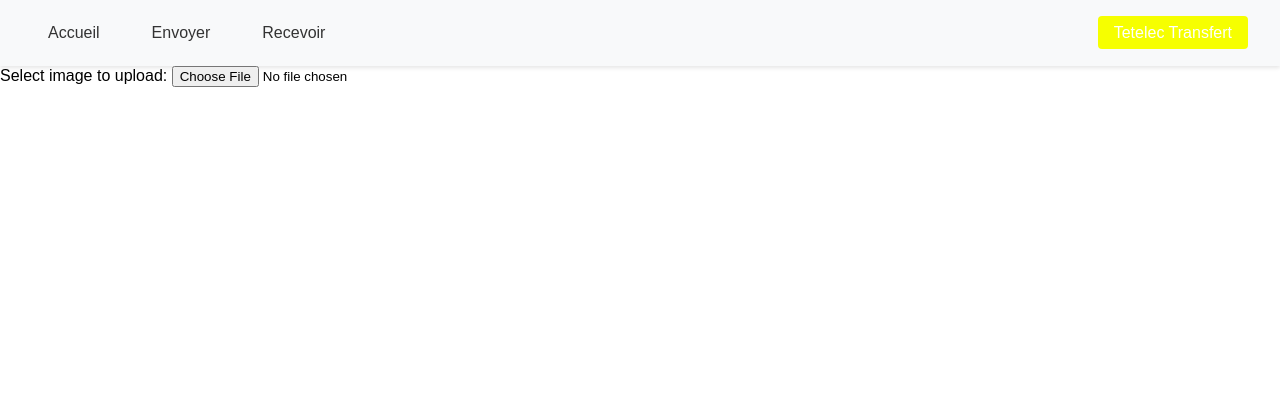
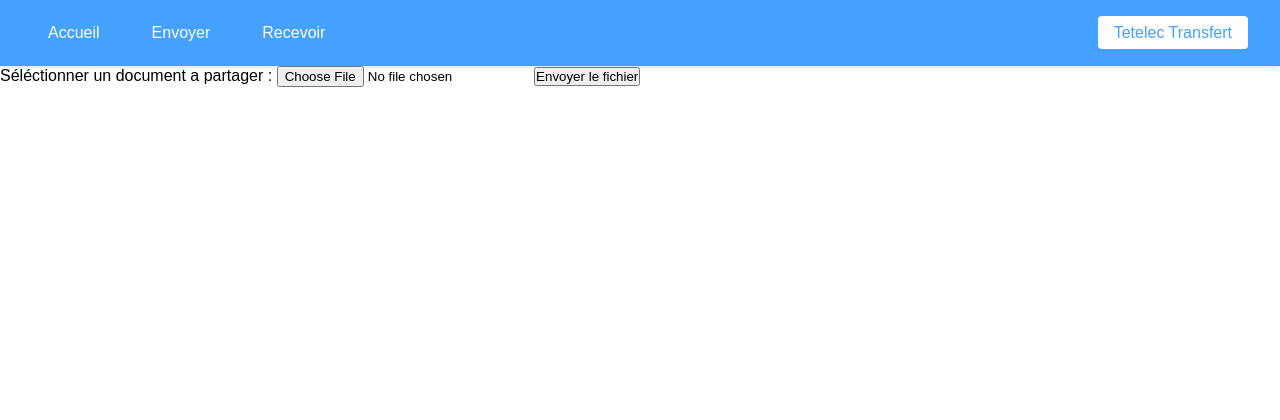
Before and after one commit to Povator/telelec-transfert, a PHP site: page /Transfert/send.php in a window 1280 px wide. Shown: the top 420 px of the page. Run offline with PHP 8.4, Linux system fonts and the light colour scheme.

Commit message:
Test site uploads

```diff
--- a/Present/footer.php
+++ b/Present/footer.php
@@ -1,11 +1,3 @@
-<!DOCTYPE html>
-<html lang="fr">
-<head>
-    <meta charset="UTF-8">
-    <meta name="viewport" content="width=device-width, initial-scale=1.0">
-    <title>Transfert Tetelec</title>
-    <link rel="stylesheet" href="style.css">
-</head><link rel="stylesheet" href="/style.css">
 <div class="footer-content">
     <p>&copy; 2025 - Valentin Doe</p>
     <p>Site réalisé par Valentin Doe</p>
--- a/Transfert/send.php
+++ b/Transfert/send.php
@@ -4,14 +4,15 @@
       <meta charset="UTF-8">
       <meta name="viewport" content="width=device-width, initial-scale=1.0">
       <title>Transfert Tetelec</title>
-      <link rel="stylesheet" href="../style.css">
+      <link rel="stylesheet" href="/style.css">
   </head>
   <body>
     <?php include '../Present/header.php'; ?>
     <main>
-      <form action="upload.php" method="post" enctype="multipart/form-data">
-        Select image to upload:
+      <form action="uploads.php" method="post" enctype="multipart/form-data">
+        Séléctionner un document a partager :
         <input type="file" name="fileToUpload" id="fileToUpload">
+        <input type="submit" value="Envoyer le fichier" name="submit">
       </form>
     </main>
 
--- a/index.php
+++ b/index.php
@@ -4,11 +4,13 @@
     <meta charset="UTF-8">
     <meta name="viewport" content="width=device-width, initial-scale=1.0">
     <title>Transfert Tetelec</title>
-    <link rel="stylesheet" href="style.css">
+    <link rel="stylesheet" href="/style.css">
+    <script src="/script.js"></script>
 </head>
 <body>
     <?php include './Present/header.php'; ?>
 
+</div>
     <main>
         <h1>Bienvenue sur Tetelec Transfert</h1>
         <p>Ce site vous permet d'envoyer et de recevoir des fichiers de manière sécurisée.</p>
--- a/style.css
+++ b/style.css
@@ -10,7 +10,7 @@ body {
 }
 
 .navbar {
-    background-color: #f8f9fa;
+    background-color: #45a1ff;  /* Bleu Tetelec */
     padding: 1rem 2rem;
     display: flex;
     justify-content: space-between;
@@ -25,18 +25,18 @@ body {
 
 .nav-item {
     text-decoration: none;
-    color: #333;
+    color: white;  /* Texte blanc pour contraster avec le fond bleu */
     padding: 0.5rem 1rem;
     transition: color 0.3s ease;
 }
 
 .nav-item:hover {
-    color: #bbff00;
+    color: #00ffb7;  /* Jaune au survol */
 }
 
 .nav-button {
-    background-color: #f6ff00;
-    color: white;
+    background-color: white;  /* Fond blanc */
+    color: #45a1ff;  /* Texte bleu */
     padding: 0.5rem 1rem;
     border-radius: 4px;
     text-decoration: none;
@@ -44,7 +44,8 @@ body {
 }
 
 .nav-button:hover {
-    background-color: #00b35a;
+background-color: #00ffb7;  /* Jaune au survol */
+    color: white;  /* Texte blanc au survol */
 }
 
 
@@ -53,10 +54,63 @@ body {
     display: flex;
     justify-content: center;
     padding: 15px;
-    background-color: #45a1ff;
-    color: #fff;
+    background-color: #45a1ff;  /* Bleu Tetelec */
+    color: white;
     position: fixed;
     bottom: 0;
     width: 100%;
-    z-index: 100;  /* Ajout pour s'assurer que le footer reste au-dessus des autres éléments */
+    z-index: 100;
 }
+
+/* Popup container */
+.popup {
+  position: relative;
+  display: inline-block;
+  cursor: pointer;
+}
+
+/* The actual popup (appears on top) */
+.popup .popuptext {
+  visibility: hidden;
+  width: 160px;
+  background-color: #555;
+  color: #fff;
+  text-align: center;
+  border-radius: 6px;
+  padding: 8px 0;
+  position: absolute;
+  z-index: 1;
+  bottom: 125%;
+  left: 50%;
+  margin-left: -80px;
+}
+
+/* Popup arrow */
+.popup .popuptext::after {
+  content: "";
+  position: absolute;
+  top: 100%;
+  left: 50%;
+  margin-left: -5px;
+  border-width: 5px;
+  border-style: solid;
+  border-color: #555 transparent transparent transparent;
+}
+
+/* Toggle this class when clicking on the popup container (hide and show the popup) */
+.popup .show {
+  visibility: visible;
+  -webkit-animation: fadeIn 1s;
+  animation: fadeIn 1s
+}
+
+/* Add animation (fade in the popup) */
+@-webkit-keyframes fadeIn {
+  from {opacity: 0;}
+  to {opacity: 1;}
+}
+
+@keyframes fadeIn {
+  from {opacity: 0;}
+  to {opacity:1 ;}
+}
```
